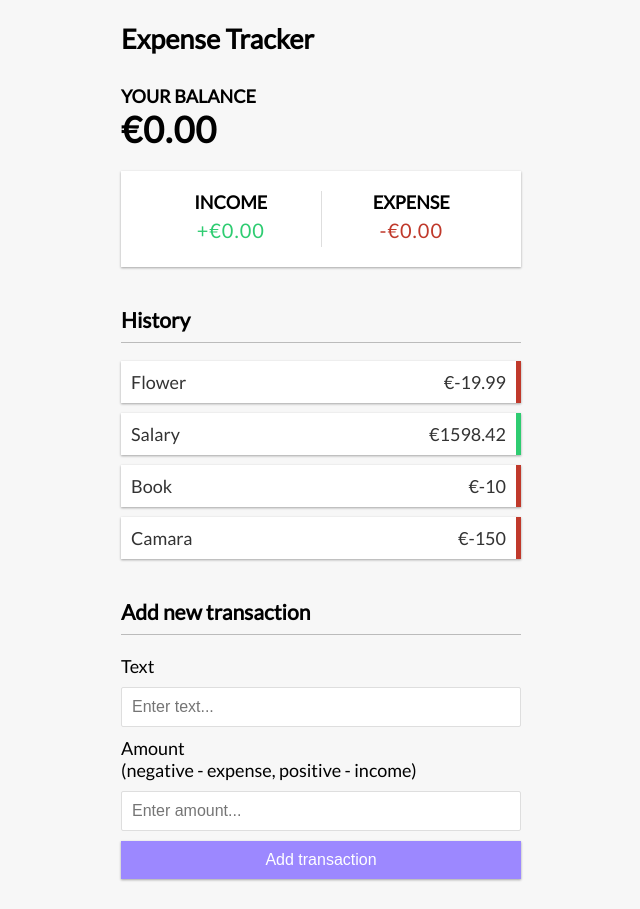
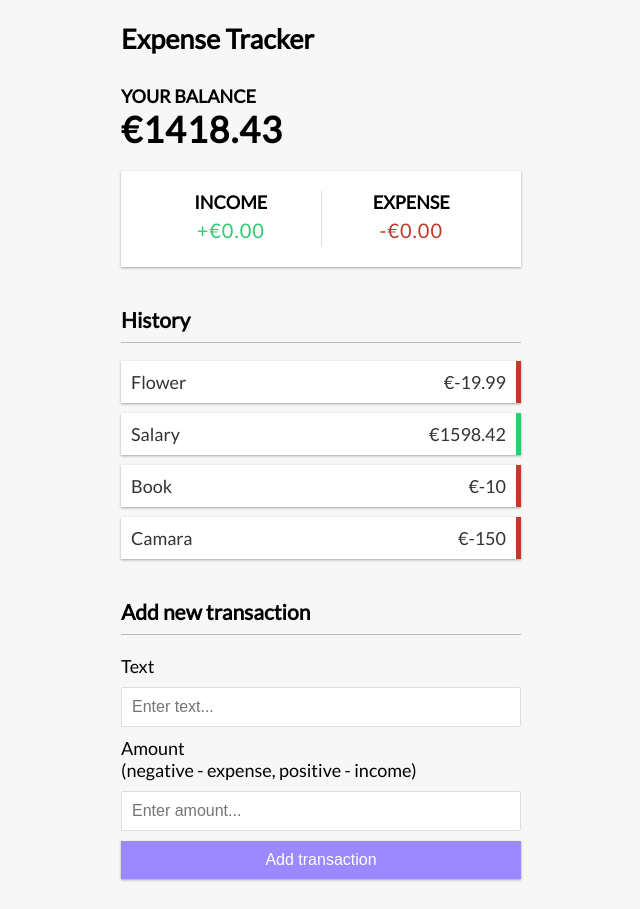
Before and after one commit to doraemonpup/vue-expense-tracker, a Vue app: page / in a window 1280 px wide. Shown: the whole page, without its empty margins (319-959 px from the left). Built offline with nearby package versions, Linux system fonts and the light colour scheme; the HTML template or start-up script is replaced by a standard one.

Commit message:
computed total balance

```diff
--- a/src/App.vue
+++ b/src/App.vue
@@ -1,5 +1,5 @@
 <script setup>
-import { ref } from 'vue'
+import { ref, computed } from 'vue'
 import Header from '@/components/Header.vue'
 import Balance from '@/components/Balance.vue'
 import IncomeExpenses from '@/components/IncomeExpenses.vue'
@@ -12,12 +12,18 @@
   { id: 3, text: 'Book', amount: -10 },
   { id: 4, text: 'Camara', amount: -150 },
 ])
+
+const total = computed(() => {
+  return transactions.value.reduce((acc, transaction) => {
+    return acc + transaction.amount
+  }, 0)
+})
 </script>
 
 <template>
   <Header />
   <div class="container">
-    <Balance />
+    <Balance :total="total" />
     <IncomeExpenses />
     <TransactionList :transactions="transactions" />
     <AddTransaction />
--- a/src/components/Balance.vue
+++ b/src/components/Balance.vue
@@ -1,4 +1,15 @@
 <template>
   <h4>Your Balance</h4>
-  <h1 id="balance">€0.00</h1>
+  <h1 id="balance">€{{ total }}</h1>
 </template>
+
+<script setup>
+import { defineProps } from 'vue'
+
+const props = defineProps({
+  total: {
+    type: Number,
+    required: true,
+  },
+})
+</script>
```
